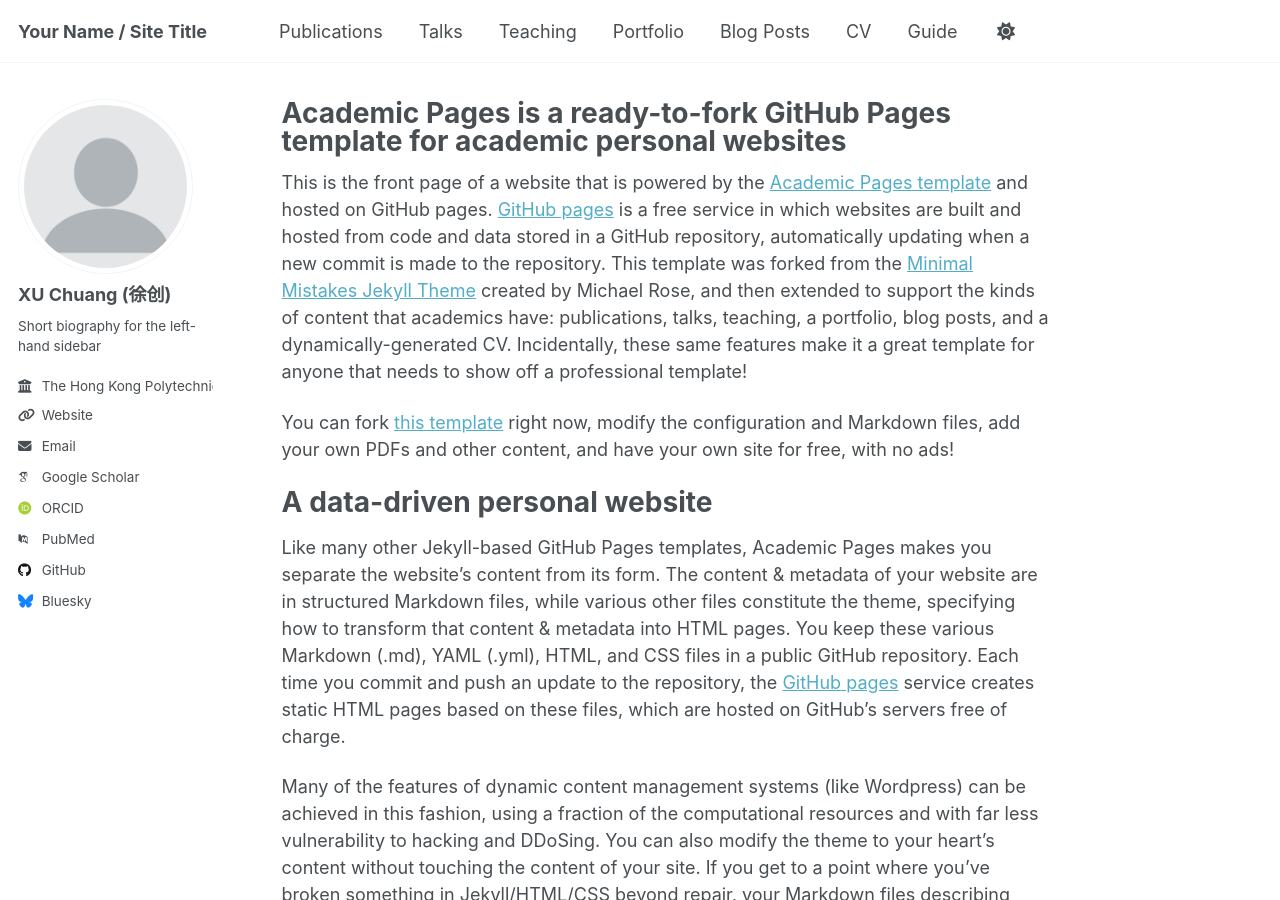
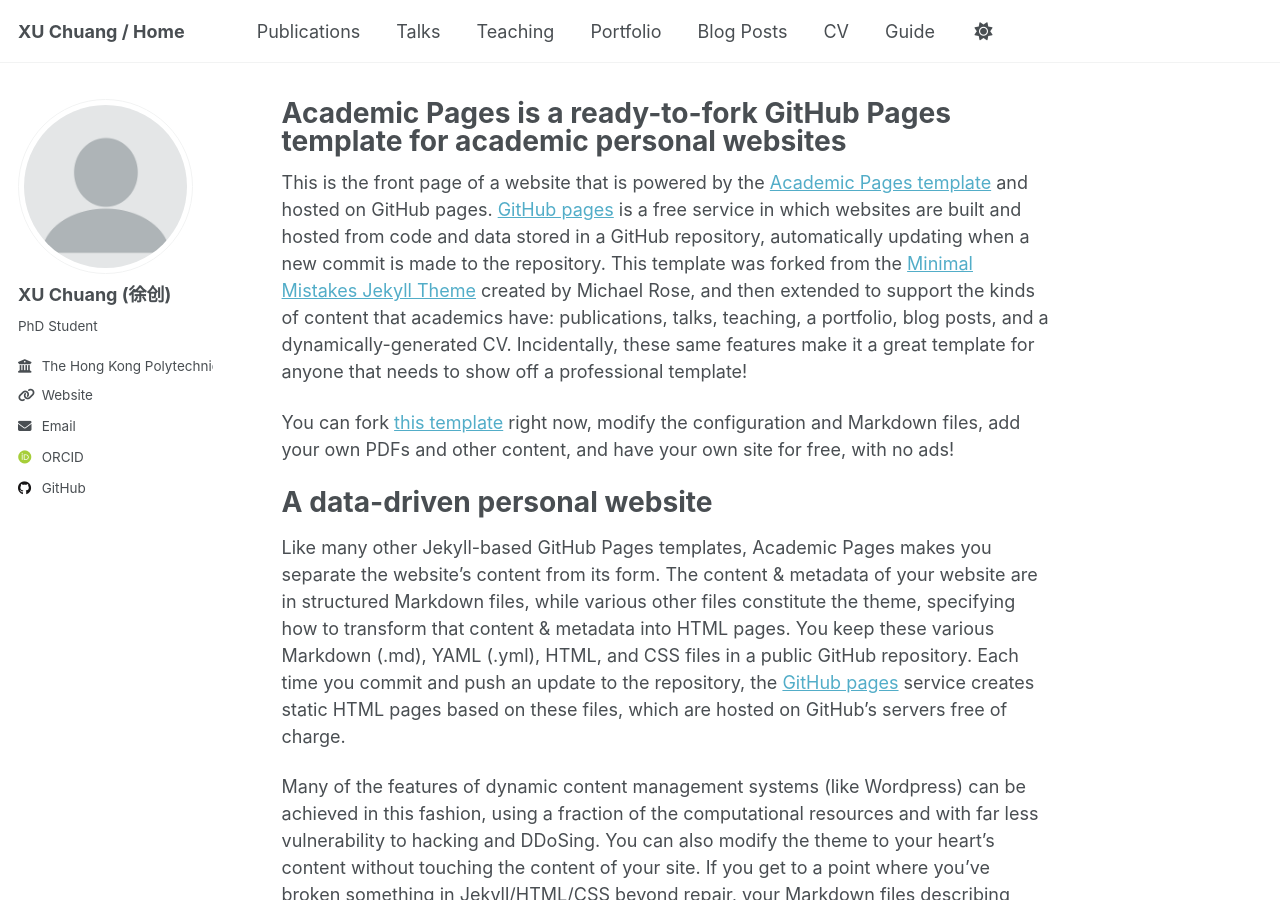
Before and after one commit to xuchuang7916/xuchuang7916.github.io, a Jekyll site: the page built from _pages/about.md, in a window 1280 px wide and 900 px high. Built offline with Jekyll 4.4.1, drawn with Linux system fonts in a browser that asks for light colours; some web fonts are replaced; a script that is not in the unit is left out.

Commit message:
Update _config.yml

```diff
--- a/_config.yml
+++ b/_config.yml
@@ -9,7 +9,7 @@
 # Basic Site Settings
 locale                   : "en-US"
 site_theme               : "default" # Currently available options are "default", "air"
-title                    : "Your Name / Site Title"
+title                    : "XU Chuang / Home"
 title_separator          : "-"
 name                     : &name "XU Chuang (徐创)"
 description              : &description "personal description"
@@ -25,7 +25,7 @@ author:
   avatar           : "profile.png"
   name             : "XU Chuang (徐创)"
   pronouns         : #"he/his"
-  bio              : "Short biography for the left-hand sidebar"
+  bio              : "PhD Student"
   location         : #"Earth"
   employer         : "The Hong Kong Polytechnic University"
   uri              : "https://www.polyu.edu.hk/en"
@@ -34,12 +34,12 @@ author:
   # Academic websites
   academia         : # URL
   arxiv            : # URL - Update with the correct link to your profile
-  googlescholar    : "https://scholar.google.com/citations?user=PS_CX0AAAAAJ"
+  googlescholar    : #"https://scholar.google.com/citations?user=PS_CX0AAAAAJ"
   inspire-hep      : # URL
   impactstory      : # URL
-  orcid            : "http://orcid.org/yourorcidurl"
+  orcid            : "https://orcid.org/0000-0002-8546-3092"
   semantic         : # URL
-  pubmed           : "https://www.ncbi.nlm.nih.gov/pubmed/?term=john+snow"
+  pubmed           : #"https://www.ncbi.nlm.nih.gov/pubmed/?term=john+snow"
   researchgate     : # URL
   scopus           : # URL
 
@@ -53,7 +53,7 @@ author:
 
   # Social media
   artstation       : # Username
-  bluesky          : "bsky.app" # Replace this with you Bluesky username
+  bluesky          : #"bsky.app" # Replace this with you Bluesky username
   facebook         : # Username
   flickr           : # Username
   foursquare       : # Username
```
